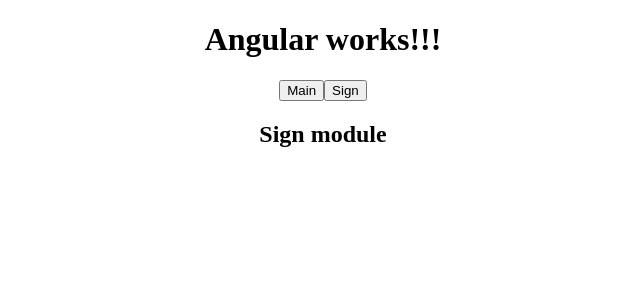
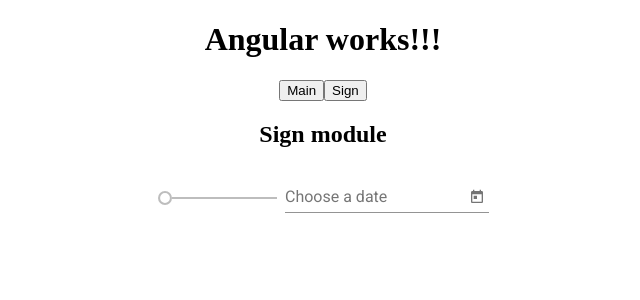
Before and after one commit to bartoszborys/MemeShop, an Angular app in the folder frontend/: page /sign in a window 1280 px wide. Shown: the top 300 px of the page, without its empty margins (317-957 px from the left). Built offline with nearby package versions, Linux system fonts and the light colour scheme.

Commit message:
add angular materials to frontend

```diff
--- a/frontend/angular.json
+++ b/frontend/angular.json
@@ -27,6 +27,7 @@
               "src/assets"
             ],
             "styles": [
+              "./node_modules/@angular/material/prebuilt-themes/indigo-pink.css",
               "src/styles.scss"
             ],
             "scripts": [],
@@ -84,6 +85,7 @@
             "tsConfig": "src/tsconfig.spec.json",
             "karmaConfig": "src/karma.conf.js",
             "styles": [
+              "./node_modules/@angular/material/prebuilt-themes/deeppurple-amber.css",
               "src/styles.scss"
             ],
             "scripts": [],
--- a/frontend/package.json
+++ b/frontend/package.json
@@ -12,14 +12,17 @@
   "private": true,
   "dependencies": {
     "@angular/animations": "^8.2.13",
+    "@angular/cdk": "~8.2.3",
     "@angular/common": "^8.2.13",
     "@angular/compiler": "^8.2.13",
     "@angular/core": "^8.2.13",
     "@angular/forms": "^8.2.13",
+    "@angular/material": "^8.2.3",
     "@angular/platform-browser": "^8.2.13",
     "@angular/platform-browser-dynamic": "^8.2.13",
     "@angular/router": "^8.2.13",
     "core-js": "^3.4.0",
+    "hammerjs": "^2.0.8",
     "rxjs": "^6.5.3",
     "tslib": "^1.10.0",
     "zone.js": "^0.10.2"
--- a/frontend/src/app/modules/main/main.component.html
+++ b/frontend/src/app/modules/main/main.component.html
@@ -8,6 +8,14 @@
     </span>
   </h1>
 </div>
+<div>
+  <mat-slider min="1" max="100" step="1" value="1"></mat-slider>
+  <mat-form-field>
+    <input matInput [matDatepicker]="picker" placeholder="Choose a date">
+    <mat-datepicker-toggle matSuffix [for]="picker"></mat-datepicker-toggle>
+    <mat-datepicker #picker></mat-datepicker>
+  </mat-form-field>
+</div>
 <div style="text-align:center" *ngIf="(content$ | async) as content; else loading">
   <main [innerHTML]="content"></main>
 </div>
--- a/frontend/src/app/modules/main/main.module.ts
+++ b/frontend/src/app/modules/main/main.module.ts
@@ -2,6 +2,7 @@
 import { CommonModule } from '@angular/common';
 import { MainComponent } from './main.component';
 import { MainRoutingModule } from './main-routing.module';
+import { MaterialsModule } from '../materials/materials.module';
 
 
 
@@ -9,7 +10,8 @@
   declarations: [MainComponent],
   imports: [
     CommonModule,
-    MainRoutingModule
+    MainRoutingModule,
+    MaterialsModule,
   ]
 })
 export class MainModule { }
--- a/frontend/src/app/modules/sign/sign.component.html
+++ b/frontend/src/app/modules/sign/sign.component.html
@@ -1 +1,7 @@
 <h1>Sign module</h1>
+<mat-slider min="1" max="100" step="1" value="1"></mat-slider>
+<mat-form-field>
+  <input matInput [matDatepicker]="picker" placeholder="Choose a date">
+  <mat-datepicker-toggle matSuffix [for]="picker"></mat-datepicker-toggle>
+  <mat-datepicker #picker></mat-datepicker>
+</mat-form-field>
--- a/frontend/src/app/modules/sign/sign.module.ts
+++ b/frontend/src/app/modules/sign/sign.module.ts
@@ -2,13 +2,15 @@
 import { CommonModule } from '@angular/common';
 import { SignInComponent } from './sign.component';
 import { SignRoutingModule } from './sign-routing.module'
+import { MaterialsModule } from '../materials/materials.module';
 
 
 @NgModule({
   declarations: [SignInComponent],
   imports: [
     CommonModule,
-    SignRoutingModule
+    SignRoutingModule,
+    MaterialsModule,
   ]
 })
 export class SignModule { }
--- a/frontend/src/index.html
+++ b/frontend/src/index.html
@@ -7,6 +7,8 @@
 
   <meta name="viewport" content="width=device-width, initial-scale=1">
   <link rel="icon" type="image/x-icon" href="favicon.ico">
+  <link href="https://fonts.googleapis.com/css?family=Roboto:300,400,500&display=swap" rel="stylesheet">
+  <link href="https://fonts.googleapis.com/icon?family=Material+Icons" rel="stylesheet">
 </head>
 <body>
   <app-root></app-root>
--- a/frontend/src/main.ts
+++ b/frontend/src/main.ts
@@ -1,3 +1,4 @@
+import 'hammerjs';
 import { enableProdMode } from '@angular/core';
 import { platformBrowserDynamic } from '@angular/platform-browser-dynamic';
 
--- a/frontend/src/styles.scss
+++ b/frontend/src/styles.scss
@@ -1 +1,4 @@
 /* You can add global styles to this file, and also import other style files */
+
+html, body { height: 100%; }
+body { margin: 0 }
```
Also changed, not shown: frontend/src/app/app.module.ts (+6 -2 lines), frontend/src/app/modules/materials/materials.module.ts (added, +90 -0 lines), 1 other file (tests, documents, lock files or other folders).
